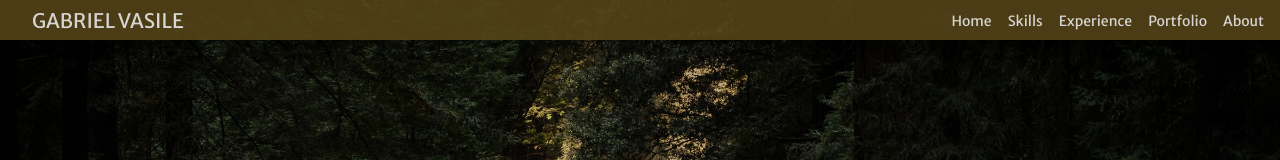
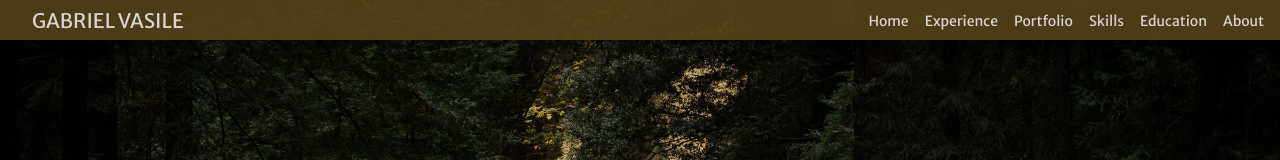
Before and after one commit to gsvasile/gabrielsvasile.com, a React (Create React App) app: page / in a window 1280 px wide. Shown: the top 160 px of the page. Built offline with nearby package versions, Linux system fonts and the light colour scheme.

Commit message:
Added Education to the menu. Removed an unused image.

```diff
--- a/src/components/menu/Menu.jsx
+++ b/src/components/menu/Menu.jsx
@@ -4,9 +4,10 @@ import './Menu.css';
 const Menu = () => {
     const links = [
         { link: '#home', label: 'Home' },
-        { link: '#skills', label: 'Skills' },
         { link: '#experience', label: 'Experience' },
         { link: '#portfolio', label: 'Portfolio' },
+        { link: '#skills', label: 'Skills' },
+        { link: '#education', label: 'Education' },
         { link: '#about', label: 'About' }
     ];
 
```
Also changed, not shown: public/logo192.png (deleted).
